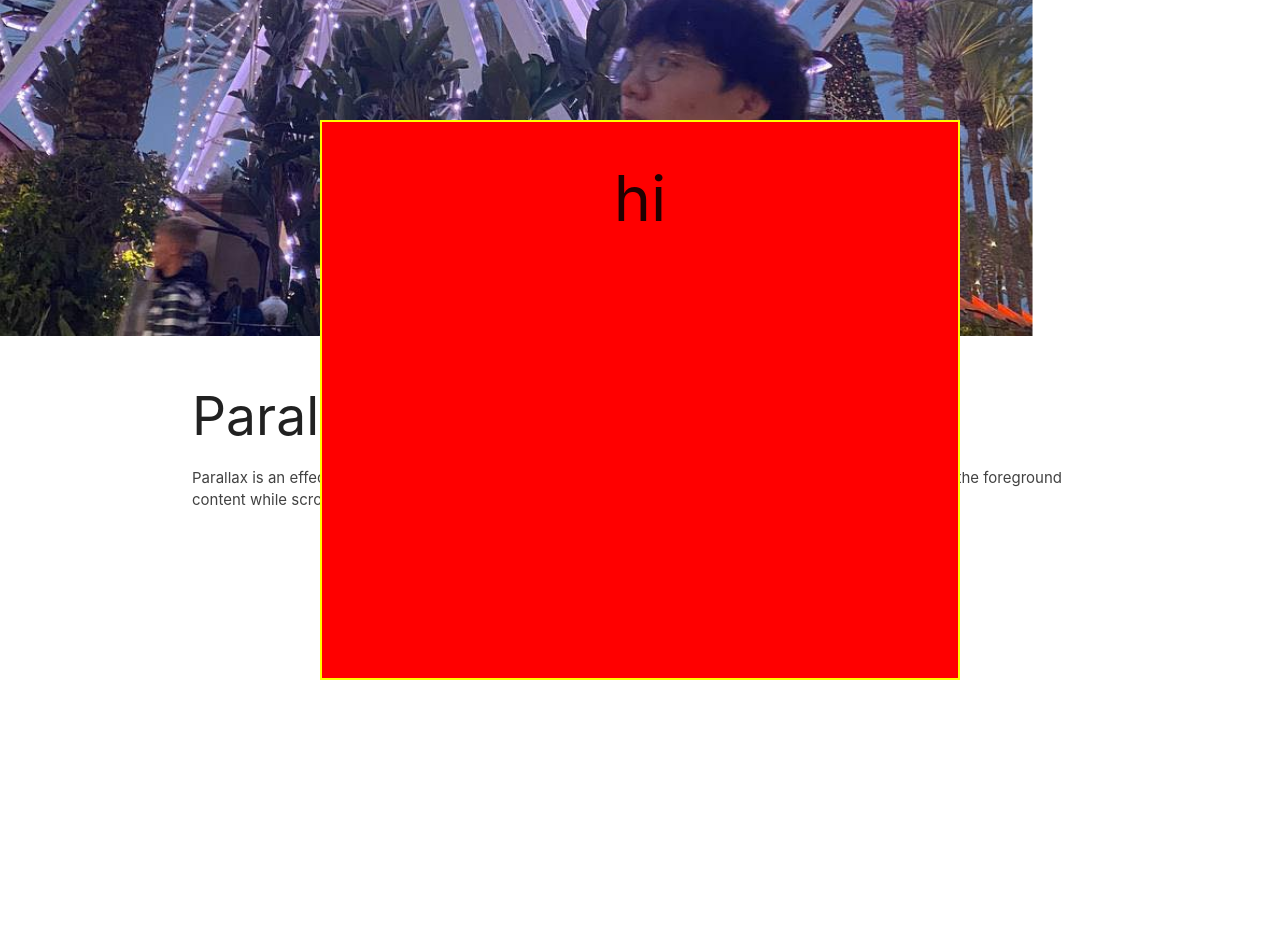
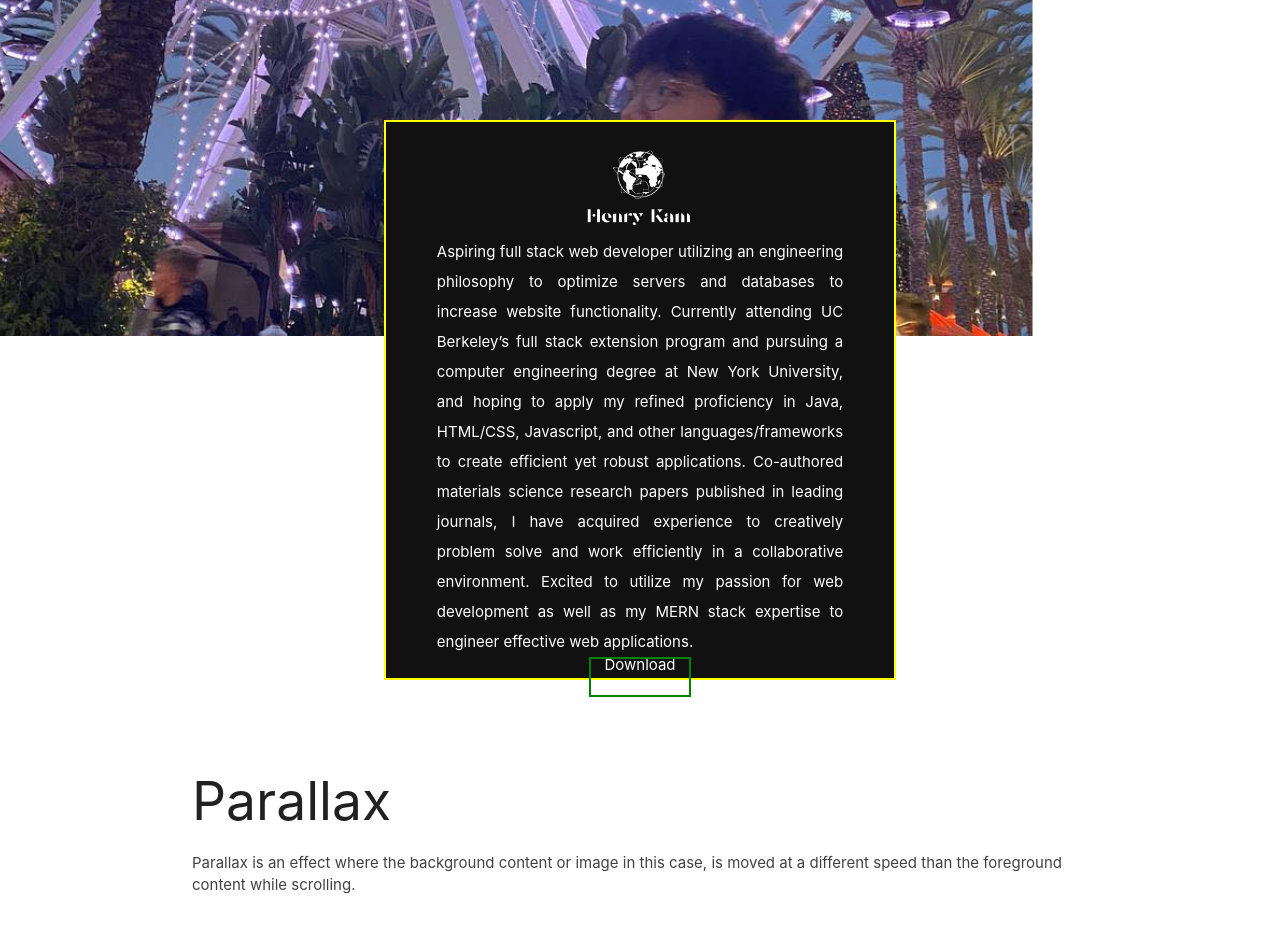
Before and after one commit to gulpinhenry/react-portfolio, a React (Create React App) app: page / in a window 1280 px wide. Shown: the part 520-1452 px from the top of the page. Before the commit the page ends 1200 px from the top, so only its background shows below. Built offline with nearby package versions, Linux system fonts and the light colour scheme.

Commit message:
add bridge/resume element

```diff
--- a/src/components/Bridge.js
+++ b/src/components/Bridge.js
@@ -8,16 +8,58 @@ const styles = {
     left: 0,
     right: 0,
     height: `70vh`,
-    width: `50vw`,
+    width: `40vw`,
     border: `2px solid yellow`,
-    backgroundColor: "red",
-    textAlign: "center"
+    textAlign: "justify",
+    backgroundColor: "#111111",
+    display: "flex",
+    flexDirection: "column",
+    justifyContent: "space-around",
   },
+  logo: {
+    width: 200,
+    margin: "0 auto",
+  },
+  bio: {
+    color: "white",
+    margin: "0 10%",
+    fontSize: "100%",
+    lineHeight: "200%"
+  },
+  btn: {
+    margin: "0 40%",
+    height: "40px",
+    background: "transparent",
+    textAlign: "center",
+    display: "flex",
+    flexDirection: "column",
+    justifyContent: "center",
+    color: "white",
+    border: "2px solid green",
+  },
+  //   make mobile responsive to change height
 };
 function Bridge() {
   return (
     <div style={styles.container}>
-      <h1>hi</h1>
+      <img src="./images/logoblack.JPG" alt="logo" style={styles.logo}></img>
+      <h6 style={styles.bio}>
+        Aspiring full stack web developer utilizing an engineering philosophy to
+        optimize servers and databases to increase website functionality.
+        Currently attending UC Berkeley’s full stack extension program and
+        pursuing a computer engineering degree at New York University, and
+        hoping to apply my refined proficiency in Java, HTML/CSS, Javascript,
+        and other languages/frameworks to create efficient yet robust
+        applications. Co-authored materials science research papers published in
+        leading journals, I have acquired experience to creatively problem solve
+        and work efficiently in a collaborative environment. Excited to utilize
+        my passion for web development as well as my MERN stack expertise to
+        engineer effective web applications.
+      </h6>
+      <a href="./assets/Resume-Henry.pdf" target="_blank" style={styles.btn}>
+        Download Resume
+      </a>
+      {/* add some onclick feature idk */}
     </div>
   );
 }
--- a/src/components/Main.js
+++ b/src/components/Main.js
@@ -1,7 +1,12 @@
 import React from "react";
+const styles = {
+    container: {
+        paddingTop: `50vh`
+    }
+}
 function Main() {
   return (
-    <div className="section white">
+    <div className="section white" style = {styles.container}>
       <div className="row container">
         <h2 className="header">Parallax</h2>
         <p className="grey-text text-darken-3 lighten-3">
```
Also changed, not shown: 1 other file (tests, documents, lock files or other folders).
